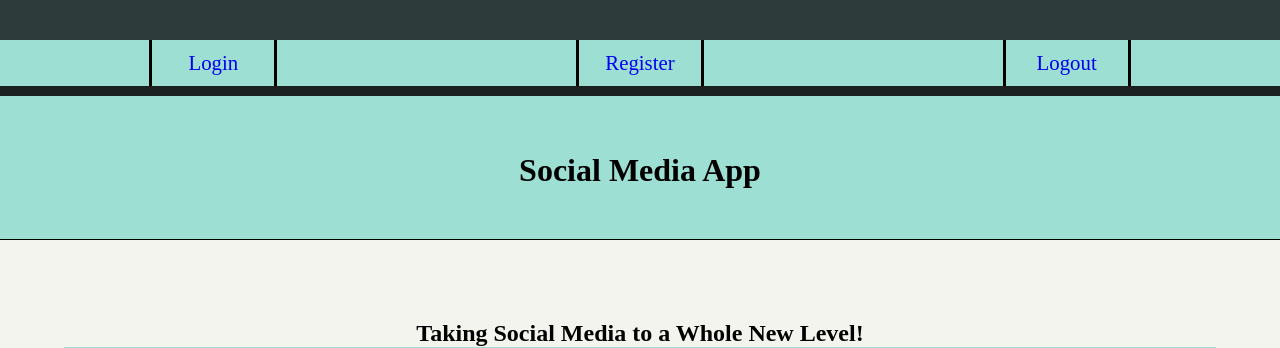
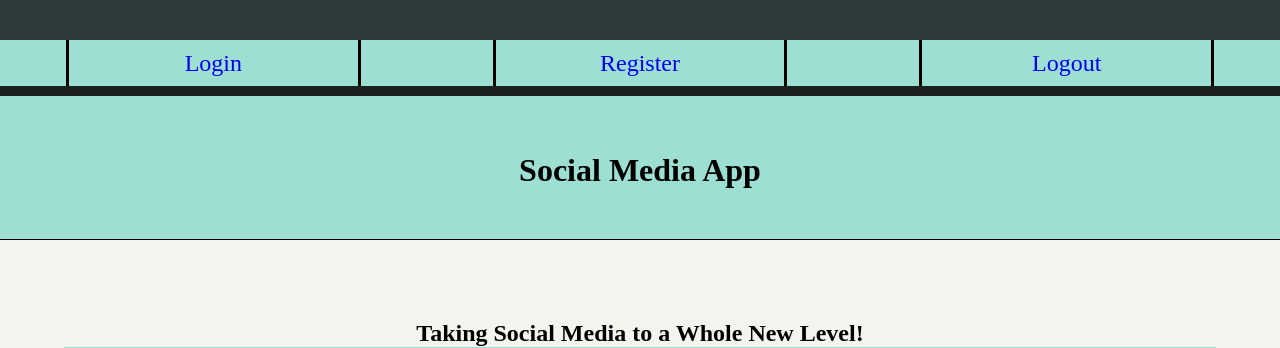
Before and after one commit to andrewM202/social-media-app, a Flask app: page / in a window 1280 px wide. Shown: the top 348 px of the page. Run offline with Flask 2, Linux system fonts and the light colour scheme; parts of the project's set-up code (start-up, migrations or seed data) failed here and were passed over; some libraries are stand-ins or nearby versions.

Commit message:
Made nav bar divs bigger

```diff
--- a/flaskr/static/css/styles.css
+++ b/flaskr/static/css/styles.css
@@ -41,11 +41,11 @@ header nav a {
 
 header nav div {
     height: 100%;
-    width: 10vw;
+    width: 23vw;
     display: flex;
     justify-content: center;
     align-items: center;
-    font-size: 1.3em;
+    font-size: 1.5em;
     border-right: 3px solid black;
     border-left: 3px solid black;
     cursor: pointer;
```
